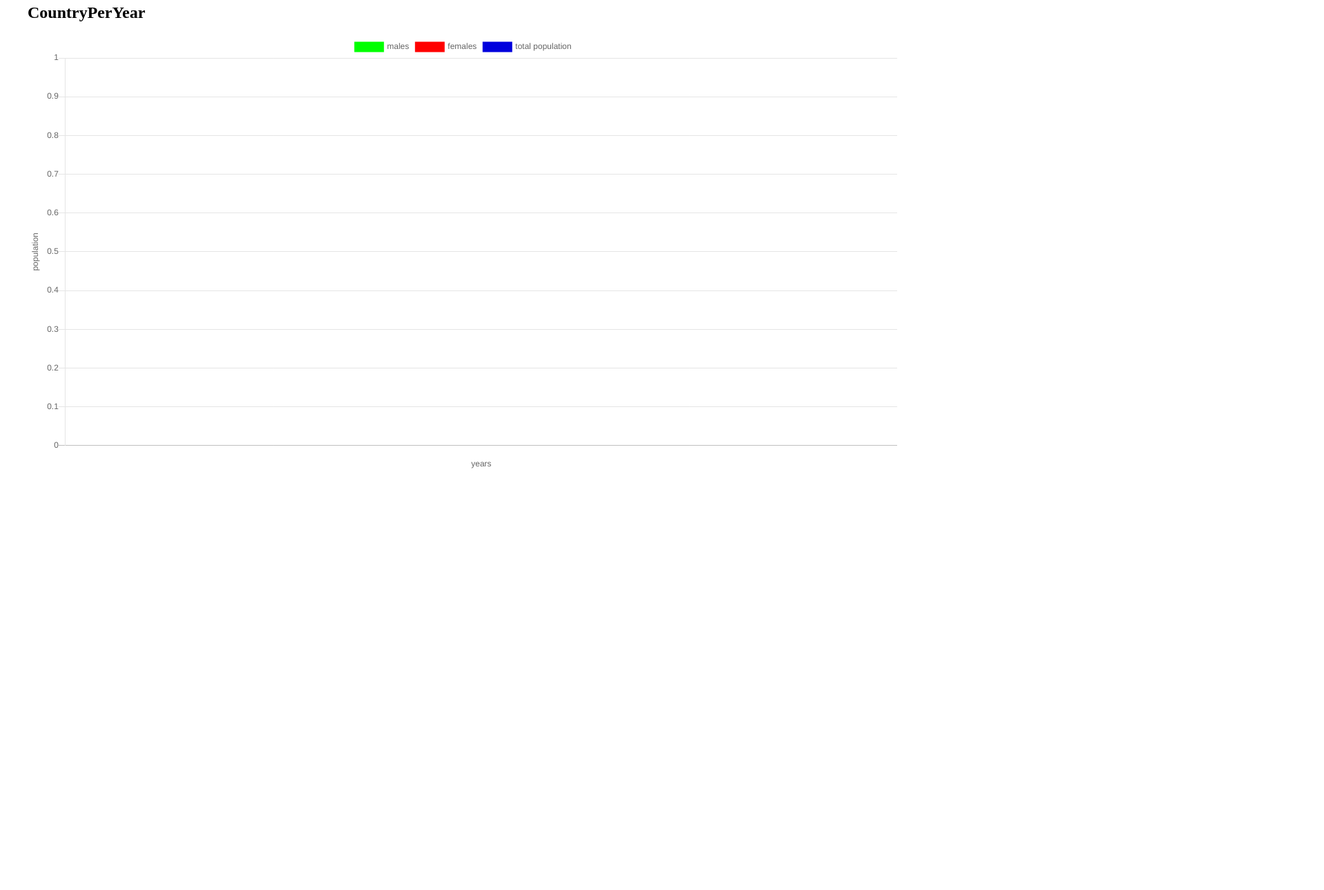
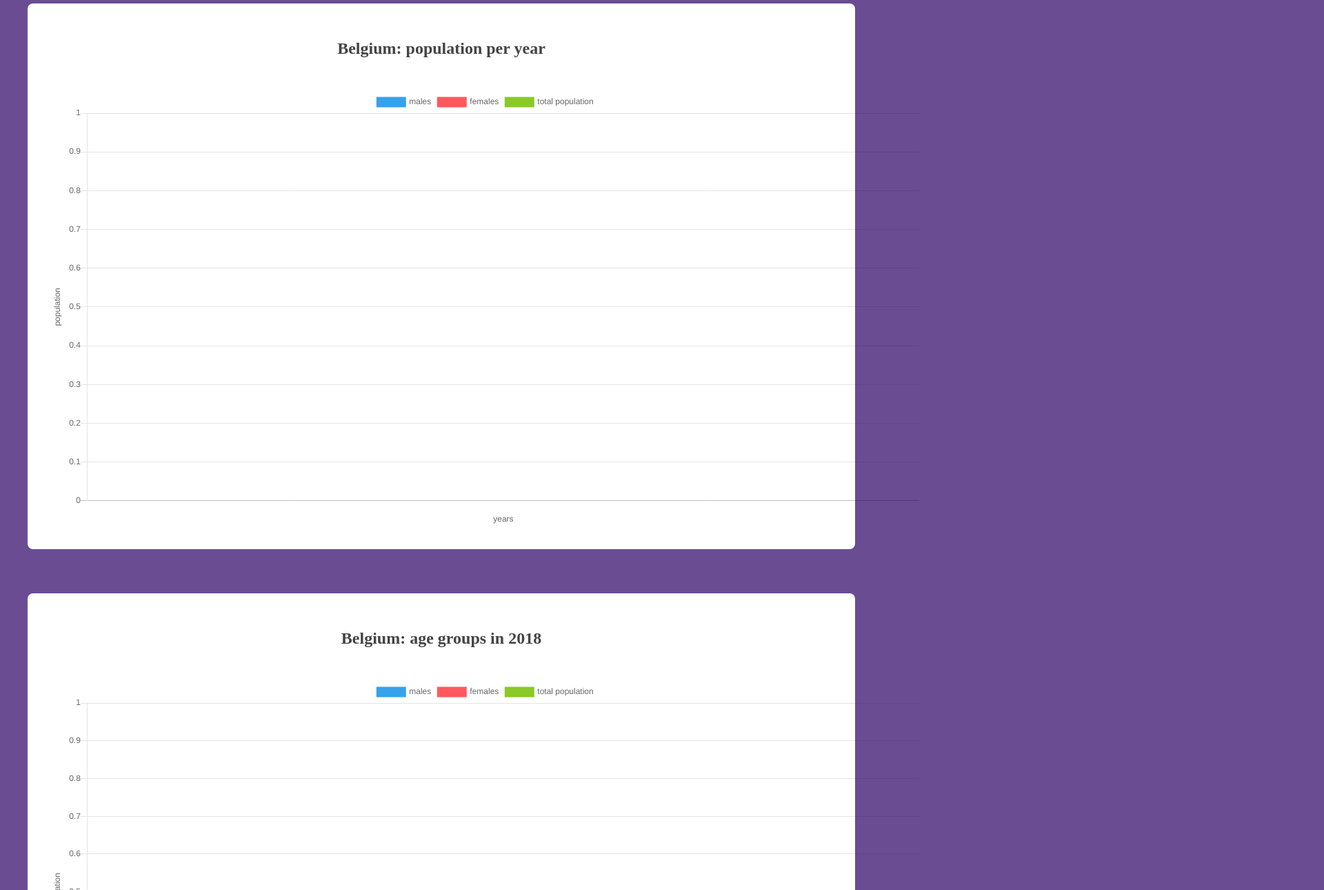
Before and after one commit to peterlidee/charts, a React app: page / in a window 1280 px wide. Shown: the part 133-1423 px from the top of the page at 69% size, 1920 px wide, since content can reach past the window. Before the commit the page ends 825 px from the top, so only its background shows below. Built offline with nearby package versions, Linux system fonts and the light colour scheme; no server answers.

Commit message:
styling the comps

```diff
--- /dev/null
+++ b/src/colors.js
@@ -0,0 +1,7 @@
+export const colors = {
+  males: '#36A2EB',
+  females: '#ff595e',
+  total: '#8ac926',
+  yellow: '#ffca3a',
+  purple: '#6a4c93'
+}
--- a/src/react/AgeGroups.js
+++ b/src/react/AgeGroups.js
@@ -1,50 +1,48 @@
 import React from 'react';
 import {Bar} from 'react-chartjs-2';
 import {prettyfyPopulationNum} from '../helpers.js';
+import {colors} from '../colors';
 
 class AgeGroups extends React.Component{
   constructor(props){
     super(props)
   }
   render(){
-    console.log(this.props.blob);
+    //console.log(this.props.blob);
     const data = {
       datasets: [
         {
-          label: 'Male',
+          label: 'males',
           type:'bar',
           data: this.props.blob.males || [],
           fill: false,
-          borderColor: '#00ff00',
-          backgroundColor: '#00ff00',
-          //pointBorderColor: '#00ffff',
-          //pointBackgroundColor: '#EC932F',
-          //pointHoverBackgroundColor: '#EC932F',
-          //pointHoverBorderColor: '#EC932F',
-          //xAxisID: 'x-axis-1'
+          backgroundColor: colors.males,
+          hoverBackgroundColor: colors.males,
+          borderWidth: 3,
+          borderColor: colors.males,
+          hoverBorderColor: colors.males
         },
         {
           type: 'bar',
-          label: 'Female',
+          label: 'females',
           data: this.props.blob.females || [],
           fill: false,
-          backgroundColor: '#ff0000',
-          borderColor: '#ff0000',
-          //pointBorderColor: '#ff0000',
-          //hoverBackgroundColor: '#00ff00',
-          //hoverBorderColor: '#00ff00',
-          //xAxisID: 'x-axis-2'
+          backgroundColor: colors.females,
+          hoverBackgroundColor: colors.females,
+          borderWidth: 3,
+          borderColor: colors.females,
+          hoverBorderColor: colors.females
         },
         {
           type: 'line',
           label: 'total population',
-          data: this.props.blob.total || [],
+          data: this.props.blob.total  || [],
           fill: false,
-          backgroundColor: 'rgba(75,192,192,0.4)',
-          borderColor: 'rgba(75,192,192,0.4)',
-          hoverBackgroundColor: '#71B37C',
-          hoverBorderColor: '#71B37C',
-          //xAxisID: 'x-axis-3'
+          backgroundColor: colors.total,
+          borderWidth: 3,
+          borderColor: colors.total,
+          hoverBackgroundColor: colors.total,
+          hoverBorderColor: colors.total,
         }]
     };
 
@@ -52,7 +50,6 @@ class AgeGroups extends React.Component{
       responsive: true,
       tooltips: {
         mode: 'index',
-        // make tooltip visible when hover anywhere
         intersect: false,
         position: 'nearest',
         callbacks: {
@@ -90,7 +87,6 @@ class AgeGroups extends React.Component{
             beginAtZero: true,
             // change the tick text
             callback: function(value, index, values) {
-              //console.log(value, index, values);
               return prettyfyPopulationNum(+value);
             }
           },
@@ -99,8 +95,8 @@ class AgeGroups extends React.Component{
     };
 
     return(
-      <div>
-        <h2>AgeGroupTotals</h2>
+      <div className="chart__container">
+        <h2 className="chart__title">{this.props.country}: age groups in {this.props.year}</h2>
         <Bar data={data} options={options} />
       </div>
     );
--- a/src/react/Averages.js
+++ b/src/react/Averages.js
@@ -1,6 +1,7 @@
 import React from 'react';
 import {HorizontalBar} from 'react-chartjs-2';
 import {prettyfyPopulationNum} from '../helpers.js';
+import {colors} from '../colors';
 
 class Averages extends React.Component{
   constructor(props){
@@ -101,8 +102,8 @@ class Averages extends React.Component{
     }
 
     return (
-      <div className="sc__container--small">
-        <h2>Averages</h2>
+      <div className="chart__container chart__container--half">
+        <h2 className="chart__title">{this.props.country}: average age in {this.props.year}</h2>
         <HorizontalBar data={data} options={options} />
       </div>
     );
--- a/src/react/ChartApp.js
+++ b/src/react/ChartApp.js
@@ -151,7 +151,7 @@ class ChartApp extends React.Component{
           <CountryOverview data={this.state.data} handleCountrySelect={this.handleCountrySelect} ref={this.countryOverviewRef} />
         }
         {this.state.view === 'single' &&
-          <SingleCountry data={this.state.data} year={this.state.year} />
+          <SingleCountry data={this.state.data} year={this.state.year} country={this.state.country} />
         }
       </div>
     );
--- a/src/react/CountryOverview.js
+++ b/src/react/CountryOverview.js
@@ -134,8 +134,8 @@ class CountryOverview extends React.Component {
       },
     }
     return (
-      <div className="CountryOverview">
-        <h2>Line Example</h2>
+      <div className="chart__container">
+        <h2 className="chart__title">Population in Belgium per year</h2>
         <HorizontalBar data={data} options={options} onElementsClick={this.props.handleCountrySelect} ref={this.horizontalBarRef} />
       </div>
     )
--- a/src/react/CountryPerYear.js
+++ b/src/react/CountryPerYear.js
@@ -1,48 +1,47 @@
 import React from 'react';
 import {Bar} from 'react-chartjs-2';
 import {prettyfyPopulationNum} from '../helpers.js';
+import {colors} from '../colors';
 
 class CountryPerYear extends React.Component{
   constructor(props){
     super(props)
   }
   render(){
-    //console.log(this.props.totalsPerYear)
     const data = {
       datasets: [
         {
           label: 'males',
           type:'bar',
-          data: this.props.totalsPerYear.males,
+          data: this.props.blob.males || [],
           fill: false,
-          backgroundColor: '#00ff00',
-          hoverBackgroundColor: '#00ff00',
+          backgroundColor: colors.males,
+          hoverBackgroundColor: colors.males,
           borderWidth: 3,
-          borderColor: '#00ff00',
-          hoverBorderColor: '#00ff00'
+          borderColor: colors.males,
+          hoverBorderColor: colors.males
         },
         {
           type: 'bar',
           label: 'females',
-          data: this.props.totalsPerYear.females,
+          data: this.props.blob.females || [],
           fill: false,
-          backgroundColor: '#ff0000',
-          hoverBackgroundColor: '#ff0000',
-          borderWidth: 0,
+          backgroundColor: colors.females,
+          hoverBackgroundColor: colors.females,
           borderWidth: 3,
-          borderColor: '#ff0000',
-          hoverBordercolor: '#ff0000'
+          borderColor: colors.females,
+          hoverBorderColor: colors.females
         },
         {
           type: 'line',
           label: 'total population',
-          data: this.props.totalsPerYear.total,
+          data: this.props.blob.total  || [],
           fill: false,
-          backgroundColor: '#0000dd',
+          backgroundColor: colors.total,
           borderWidth: 3,
-          borderColor: '#0000dd',
-          hoverBackgroundColor: '#0000dd',
-          hoverBorderColor: '#0000dd',
+          borderColor: colors.total,
+          hoverBackgroundColor: colors.total,
+          hoverBorderColor: colors.total,
         }]
     };
 
@@ -51,7 +50,7 @@ class CountryPerYear extends React.Component{
       tooltips: {
         mode: 'index',
         intersect: false,
-        position: 'average',
+        position: 'nearest',
         callbacks: {
           // add year label to tooltip label
           title: function(tooltipItem, data){
@@ -59,7 +58,7 @@ class CountryPerYear extends React.Component{
           },
           // alter the labels to make numbers readable
           label: function(tooltipItem, data) {
-            let label = data.datasets[tooltipItem.datasetIndex].label || '';
+            let label = data.datasets[tooltipItem.datasetIndex].label || [];
             if (label) { label += ': '; }
             label += prettyfyPopulationNum(tooltipItem.yLabel);
             return label;
@@ -68,7 +67,7 @@ class CountryPerYear extends React.Component{
       },
       scales: {
         xAxes: [{
-          labels: this.props.totalsPerYear.year,
+          labels: this.props.blob.year || [],
           scaleLabel: {
             display: true,
             labelString: 'years'
@@ -96,8 +95,8 @@ class CountryPerYear extends React.Component{
     };
 
     return(
-      <div className="sc__container--full">
-        <h2>CountryPerYear</h2>
+      <div className="chart__container">
+        <h2 className="chart__title">{this.props.country}: population per year</h2>
         <Bar data={data} options={options} />
       </div>
     );
--- a/src/react/MaleFemale.js
+++ b/src/react/MaleFemale.js
@@ -1,6 +1,7 @@
 import React from 'react';
 import {Doughnut} from 'react-chartjs-2';
 import {prettyfyPopulationNum} from '../helpers.js';
+import {colors} from '../colors';
 
 class CountryPerYear extends React.Component{
   constructor(props){
--- a/src/react/SingleCountry.js
+++ b/src/react/SingleCountry.js
@@ -56,13 +56,15 @@ class SingleCountry extends React.Component{
     // [2] get for one given year,
     // -> the population per age group
     let ageGroupsData = {
-      labels : ['-18', '18-44', '45-65', '65+'],
+      //labels : ['-18', '18-44', '45-65', '65+'],
+      labels : ['-10','10s','20s','30s','40s','50s','60s','70s','80s','90s'],
       total: [],
       males: [],
       females: []
     };
 
-    const ageGroupRanges = [[0,17], [18,44], [45,65], [66,150]];
+    //const ageGroupRanges = [[0,17], [18,44], [45,65], [66,150]];
+    const ageGroupRanges = [[0,9], [10, 19], [20,29], [30,39], [40,49], [50,59], [60,69], [70,79], [80,89], [90,150]];
     //const ageGroupLabels = ['-18', '18-44', '45-65', '65+'];
 
     // reduce the data to the totals of these ageGroups
@@ -156,15 +158,17 @@ class SingleCountry extends React.Component{
 
     return(
       <div className="singleCountry">
+
         <header className="sc__container--full">
           <h2>Single Country</h2>
         </header>
-        <CountryPerYear totalsPerYear={totalsPerYear} />
-        {/*<div className="sc__container">
-          <MaleFemale maleFemaleCurrYear={maleFemaleCurrYear} />
-          <AgeGroups blob={ageGroupsData} />
-          <Averages blob={averagesCurrYear} />
-        </div>*/}
+
+        <CountryPerYear blob={totalsPerYear} country={this.props.country} />
+        <AgeGroups blob={ageGroupsData} country={this.props.country} year={this.props.year} />
+        <div className="sc__container">
+          <MaleFemale maleFemaleCurrYear={maleFemaleCurrYear} country={this.props.country} year={this.props.year} />
+          <Averages blob={averagesCurrYear} country={this.props.country} year={this.props.year} />
+        </div>
       </div>
     );
   }
--- a/src/sass/main.scss
+++ b/src/sass/main.scss
@@ -22,10 +22,28 @@
 }
 
 .sc__container{
+  display: grid;
+  grid-template-columns: 1fr 1fr;
+}
 
+body{
+  background: #6a4c93;
 }
 
 .container{
   max-width: 1200px;
   margin: 0 auto;
 }
+
+.chart__container{
+  margin-bottom: 4em;
+  background: #fff;
+  padding: 2em;
+  border-radius: .5em;
+}
+
+.chart__title{
+  text-align: center;
+  color: #444;
+  margin-bottom: 2em;
+}
```
